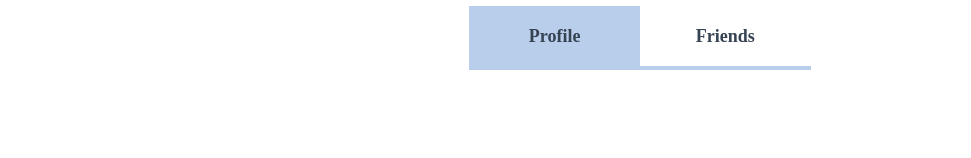
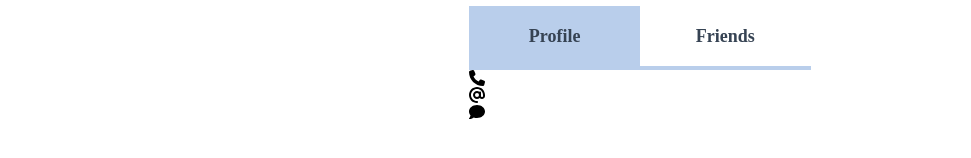
Before and after one commit to charmeee/contactbyflutter, a React (Create React App) app in the folder umm-whoru/: page / in a window 1280 px wide. Shown: the part 314-472 px from the top of the page, without its empty margins (0-971 px from the left). Built offline with nearby package versions, Linux system fonts and the light colour scheme.

Commit message:
added fontawesome

```diff
--- a/umm-whoru/src/components/Profile.js
+++ b/umm-whoru/src/components/Profile.js
@@ -1,3 +1,6 @@
+import { FontAwesomeIcon } from "@fortawesome/react-fontawesome";
+import { faPhone, faAt, faComment } from "@fortawesome/free-solid-svg-icons";
+
 function Profile() {
   return (
     <div className="profile-wrapper">
@@ -18,6 +21,17 @@ function Profile() {
             </button>
           </div>
         </div>
+        <div className="profile-info-wrapper">
+          <div className="info-row">
+            <FontAwesomeIcon icon={faPhone} />
+          </div>
+          <div className="info-row">
+            <FontAwesomeIcon icon={faAt} />
+          </div>
+          <div className="info-row">
+            <FontAwesomeIcon icon={faComment} />
+          </div>
+        </div>
       </div>
     </div>
   );
```
